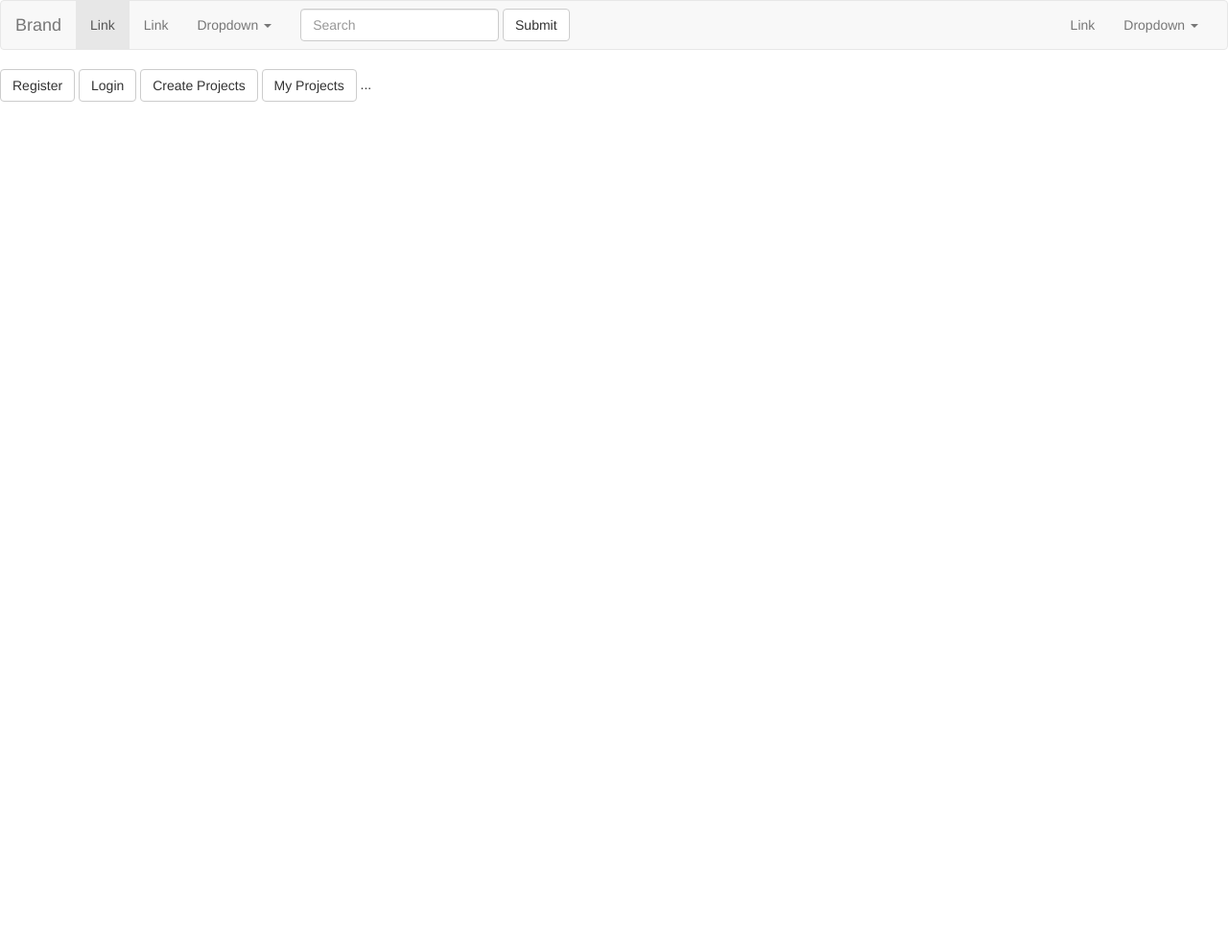
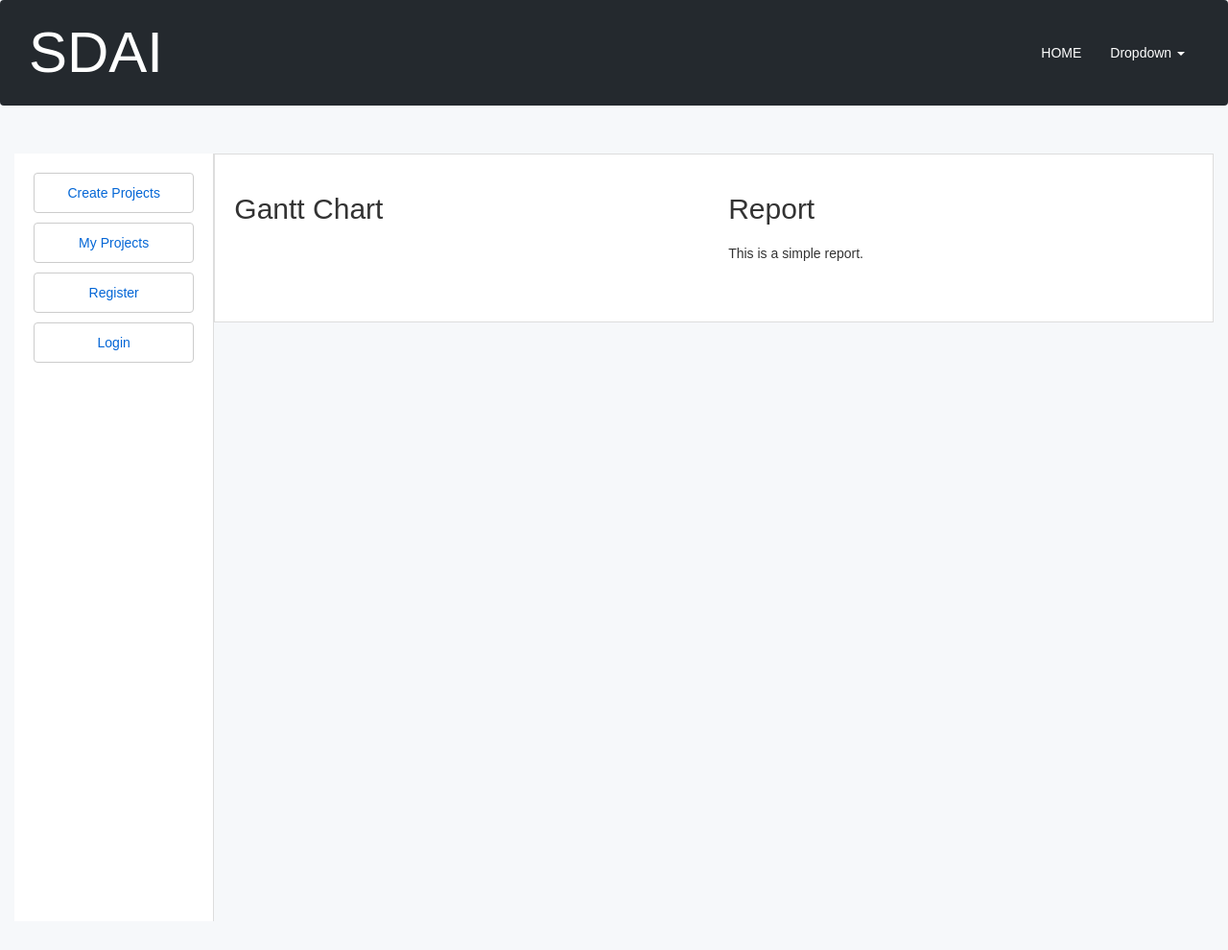
Before and after one commit to Fengchumoling/SDAI_Project, a Django app: template app1/templates/index.html in a window 1280 px wide. Shown: the whole page at 96% size. Before the commit the page ends 106 px from the top, so only its background shows below. Run offline with Django 5.2, Linux system fonts and the light colour scheme; the template is opened without the code that fills it, so the values that code supplies are empty; parts of the project's set-up code (start-up, migrations or seed data) failed here and were passed over; some libraries are stand-ins or nearby versions.

Commit message:
前端1.0

```diff
--- a/app1/static/css/index.css
+++ b/app1/static/css/index.css
@@ -0,0 +1,84 @@
+/* Reset some basic elements */
+* {
+    margin: 0;
+    padding: 0;
+    box-sizing: border-box;
+}
+
+body {
+    font-family: Arial, sans-serif;
+    line-height: 1.6;
+    background-color: #f6f8fa;
+    color: #333;
+}
+
+.container-fluid {
+    padding: 30px;
+    border-radius: 0;
+}
+
+.navbar {
+    background-color: #24292e;
+    border: none;
+}
+
+.navbar-brand {
+    color: #fff !important;
+    font-size: 60px;
+}
+
+.navbar-nav > li > a {
+    color: #fff !important;
+}
+
+.navbar-nav > .active > a {
+    background-color: #2c3e50 !important;
+}
+
+.navbar-form .form-control {
+    border-radius: 0;
+}
+
+.sidebar {
+    background-color: #fff;
+    padding: 20px;
+    border-right: 1px solid #ddd;
+    height: 100vh;
+}
+
+.sidebar ul {
+    list-style-type: none;
+    padding-left: 0;
+}
+
+.sidebar ul li {
+    margin-bottom: 10px;
+}
+
+.sidebar ul li a {
+    color: #0366d6;
+    text-decoration: none;
+}
+
+.main-content {
+    padding: 20px;
+    background-color: #fff;
+    border-radius: 0;
+    border: 1px solid #ddd;
+}
+
+.main-content .button-group {
+    margin-bottom: 20px;
+}
+
+.main-content h2 {
+    margin-bottom: 20px;
+}
+
+.main-content p {
+    line-height: 1.5;
+}
+
+.table {
+    margin-top: 20px;
+}
--- a/app1/templates/index.html
+++ b/app1/templates/index.html
@@ -3,49 +3,28 @@
 <html lang="en">
 <head>
     <meta charset="UTF-8">
-    <title>Title</title>
-    <link rel="stylesheet" href={% static 'plugins/bootstrap-3.4.1-dist/css/bootstrap.min.css' %}>
+    <title>GitHub Clone</title>
+    <link rel="stylesheet" href="{% static 'plugins/bootstrap-3.4.1-dist/css/bootstrap.min.css' %}">
+    <link rel="stylesheet" href="{% static 'css/index.css' %}">
 </head>
 <body>
 <nav class="navbar navbar-default">
   <div class="container-fluid">
     <!-- Brand and toggle get grouped for better mobile display -->
     <div class="navbar-header">
-      <button type="button" class="navbar-toggle collapsed" data-toggle="collapse" data-target="#bs-example-navbar-collapse-1" aria-expanded="false">
+      <button type="button" class="navbar-toggle collapsed" data-toggle="collapse" data-target="#navbar-collapse" aria-expanded="false">
         <span class="sr-only">Toggle navigation</span>
         <span class="icon-bar"></span>
         <span class="icon-bar"></span>
         <span class="icon-bar"></span>
       </button>
-      <a class="navbar-brand" href="#">Brand</a>
+      <a class="navbar-brand" href="#">SDAI</a>
     </div>
 
     <!-- Collect the nav links, forms, and other content for toggling -->
-    <div class="collapse navbar-collapse" id="bs-example-navbar-collapse-1">
-      <ul class="nav navbar-nav">
-        <li class="active"><a href="#">Link <span class="sr-only">(current)</span></a></li>
-        <li><a href="#">Link</a></li>
-        <li class="dropdown">
-          <a href="#" class="dropdown-toggle" data-toggle="dropdown" role="button" aria-haspopup="true" aria-expanded="false">Dropdown <span class="caret"></span></a>
-          <ul class="dropdown-menu">
-            <li><a href="#">Action</a></li>
-            <li><a href="#">Another action</a></li>
-            <li><a href="#">Something else here</a></li>
-            <li role="separator" class="divider"></li>
-            <li><a href="#">Separated link</a></li>
-            <li role="separator" class="divider"></li>
-            <li><a href="#">One more separated link</a></li>
-          </ul>
-        </li>
-      </ul>
-      <form class="navbar-form navbar-left">
-        <div class="form-group">
-          <input type="text" class="form-control" placeholder="Search">
-        </div>
-        <button type="submit" class="btn btn-default">Submit</button>
-      </form>
+    <div class="collapse navbar-collapse" id="navbar-collapse">
       <ul class="nav navbar-nav navbar-right">
-        <li><a href="#">Link</a></li>
+        <li><a href="#">HOME</a></li>
         <li class="dropdown">
           <a href="#" class="dropdown-toggle" data-toggle="dropdown" role="button" aria-haspopup="true" aria-expanded="false">Dropdown <span class="caret"></span></a>
           <ul class="dropdown-menu">
@@ -61,19 +40,43 @@
   </div><!-- /.container-fluid -->
 </nav>
 
-<a class="btn btn-default" href="/register/" role="button">Register</a>
-<a class="btn btn-default" href="/login/" role="button">Login</a>
-<a class="btn btn-default" href="/project/create" role="button">Create Projects</a>
-<a class="btn btn-default" href="/project" role="button">My Projects</a>
-{#<input class="btn btn-default" type="button" value="Input">#}
-{#<button class="btn btn-default" type="submit">Button</button>#}
-{#<input class="btn btn-default" type="submit" value="Submit">#}
+<div class="container-fluid">
+  <div class="row">
+      <!-- 侧边栏区域 -->
+    <div class="col-md-2 sidebar">
+      <ul class="nav nav-pills nav-stacked">
+        <li><a class="btn btn-default" href="/project/create" role="button">Create Projects</a></li>
+        <li><a class="btn btn-default" href="/project" role="button">My Projects</a></li>
+        <li><a class="btn btn-default" href="/register/" role="button">Register</a></li>
+        <li><a class="btn btn-default" href="/login/" role="button">Login</a></li>
 
-<table class="table">
-  ...
-</table>
+      </ul>
+    </div>
+      <!-- 主体区域 -->
+<div class="col-md-10 main-content">
+  <!-- 左右两个平分的区域 -->
+  <div class="row">
+    <!-- 左半边，用于展示甘特图 -->
+    <div class="col-md-6" id="gantt-chart">
+      <h2>Gantt Chart</h2>
+      <!-- 这里放置甘特图的内容 -->
+    </div>
 
-<script src={% static 'js/jquery-3.7.1.min.js' %}></script>
-<script src={% static 'plugins/bootstrap-3.4.1-dist/js/bootstrap.js' %}></script>
+    <!-- 右半边，用于展示报告 -->
+    <div class="col-md-6" id="report">
+      <h2>Report</h2>
+      <p>This is a simple report.</p>
+      <table class="table table-striped">
+        <!-- 表格内容 -->
+      </table>
+    </div>
+  </div>
+</div>
+
+  </div>
+</div>
+
+<script src="{% static 'js/jquery-3.7.1.min.js' %}"></script>
+<script src="{% static 'plugins/bootstrap-3.4.1-dist/js/bootstrap.min.js' %}"></script>
 </body>
 </html>
--- a/app1/templates/project.html
+++ b/app1/templates/project.html
@@ -1,8 +1,10 @@
+{% load static %}
 <!DOCTYPE html>
 <html lang="en">
 <head>
     <meta charset="UTF-8">
     <title>Title</title>
+    <link rel="stylesheet" href="{% static 'css/project.css' %}">
 </head>
 <body>
 <h1>Your Groups and Projects Here</h1>
@@ -20,5 +22,8 @@
     </a>
 {% endfor %}
 
+
+<script src="{% static 'js/jquery-3.7.1.min.js' %}"></script>
+<script src="{% static 'plugins/bootstrap-3.4.1-dist/js/bootstrap.min.js' %}"></script>
 </body>
 </html>
```
Also changed, not shown: app1/static/css/project.css (added, +75 -0 lines), app1/views.py (+7 -0 lines), SDAI_Project/urls.py (line endings or trailing spaces), app1/migrations/0001_initial.py (deleted), app1/migrations/0002_user_group.py (deleted), app1/migrations/0003_activity_project.py (deleted), app1/migrations/0004_remove_project_project_activity_and_more.py (deleted), app1/migrations/0004_wbselement.py (deleted), app1/migrations/0005_activity_activity_progress.py (deleted), db.sqlite3.
